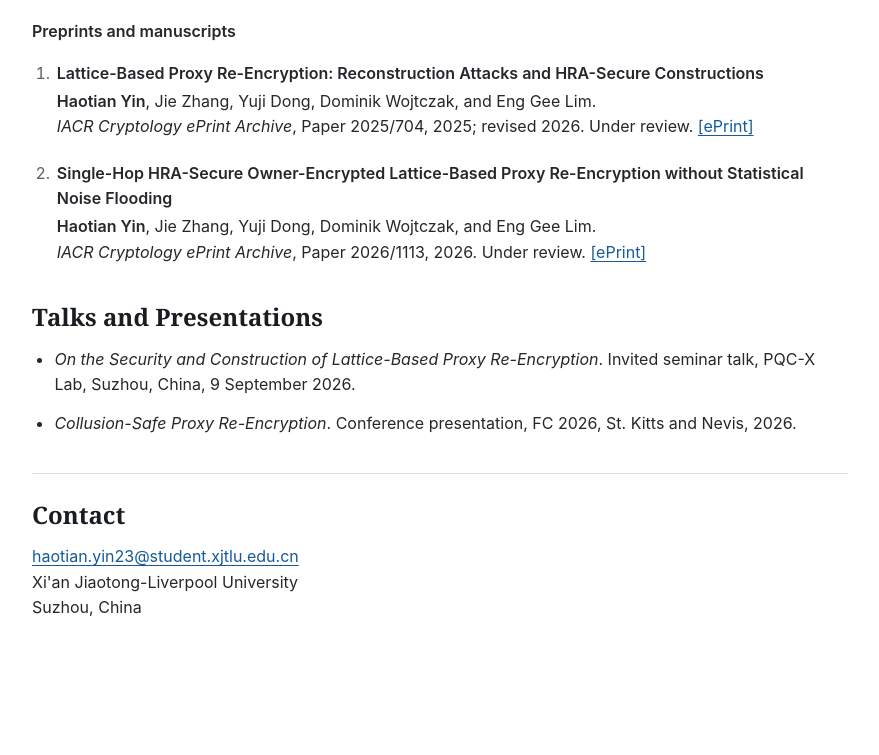
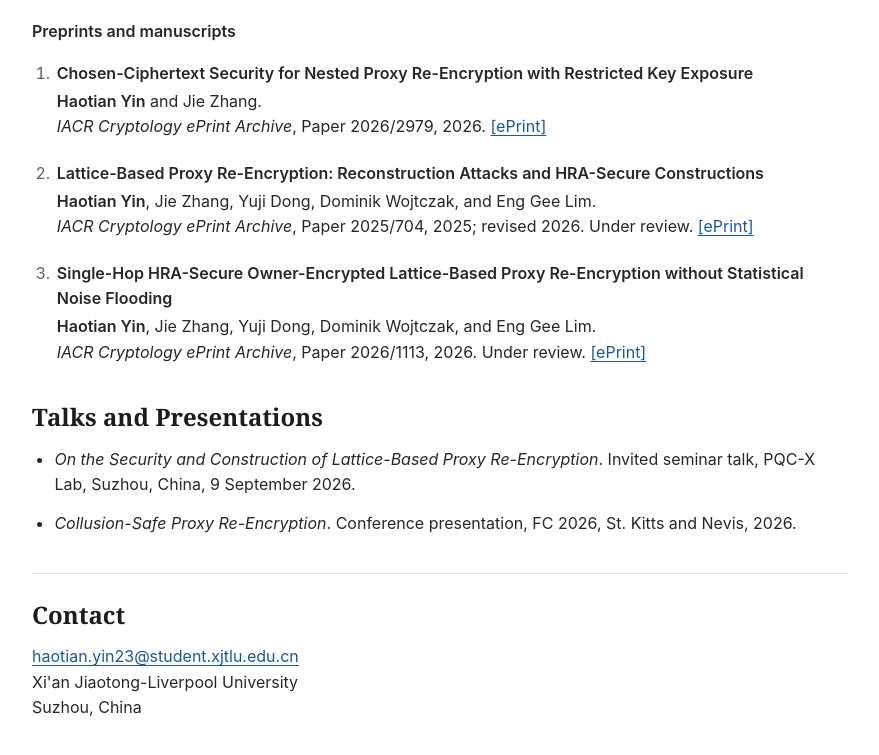
Before and after one commit to coro-afk/coro-afk.github.io, a plain HTML site: page index.html in a window 1280 px wide. Shown: the part 1119-1874 px from the top of the page, without its empty margins (200-1079 px from the left). Before the commit the page ends 1788 px from the top, so only its background shows below. Drawn offline with Linux system fonts and the light colour scheme.

Commit message:
List ePrint 2026/2979 and refresh downloadable CV

```diff
--- a/index.html
+++ b/index.html
@@ -77,6 +77,12 @@
       <h3>Preprints and manuscripts</h3>
       <ol class="publications">
         <li>
+          <p class="paper-title">Chosen-Ciphertext Security for Nested Proxy Re-Encryption with Restricted Key Exposure</p>
+          <p><strong>Haotian Yin</strong> and Jie Zhang.</p>
+          <p><cite>IACR Cryptology ePrint Archive</cite>, Paper 2026/2979, 2026.
+            <a href="https://eprint.iacr.org/2026/2979" aria-label="ePrint: Chosen-Ciphertext Security for Nested Proxy Re-Encryption with Restricted Key Exposure">[ePrint]</a></p>
+        </li>
+        <li>
           <p class="paper-title">Lattice-Based Proxy Re-Encryption: Reconstruction Attacks and HRA-Secure Constructions</p>
           <p><strong>Haotian Yin</strong>, Jie Zhang, Yuji Dong, Dominik Wojtczak, and Eng Gee Lim.</p>
           <p><cite>IACR Cryptology ePrint Archive</cite>, Paper 2025/704, 2025; revised 2026.
```
Also changed, not shown: 1 other file.
